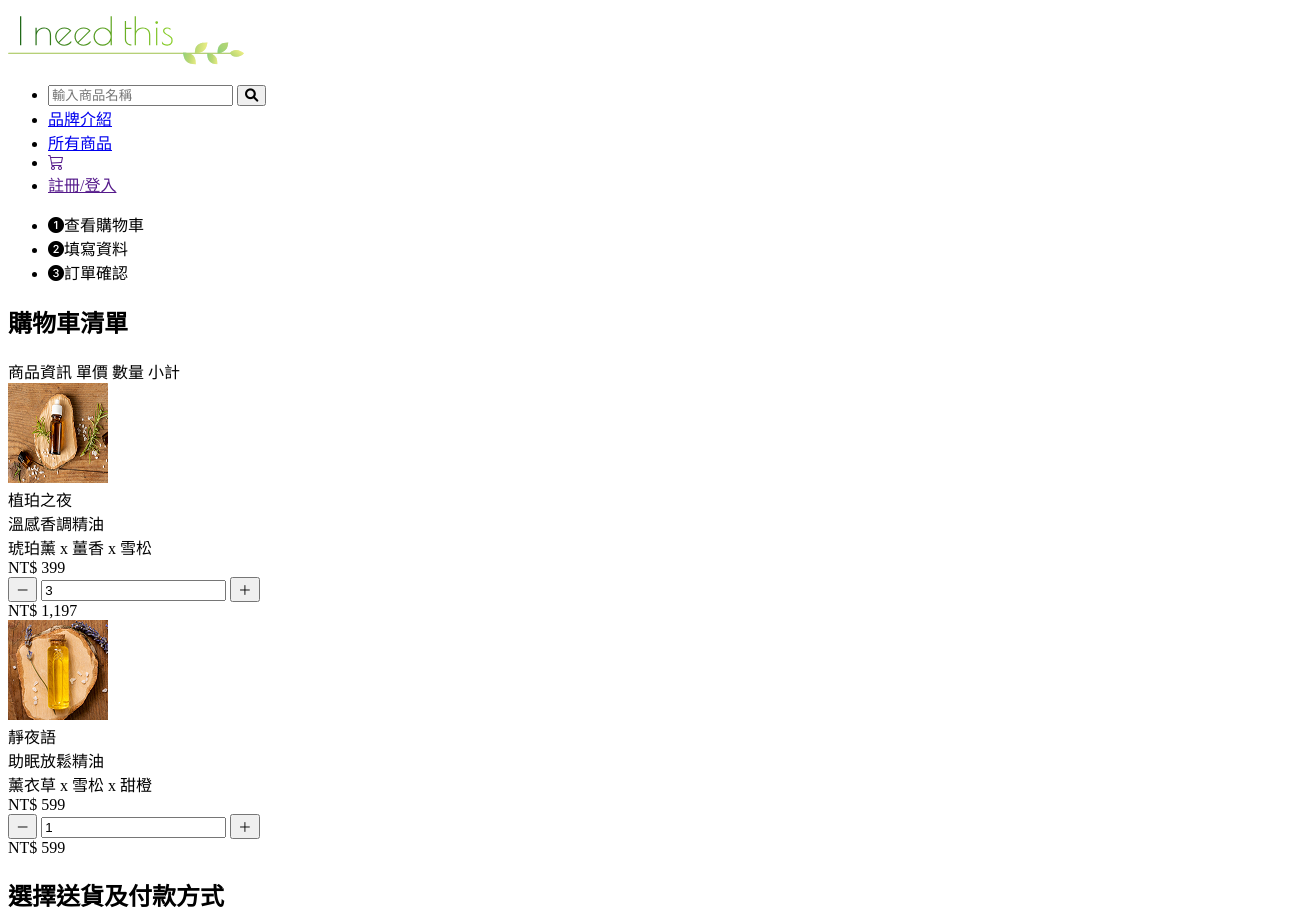
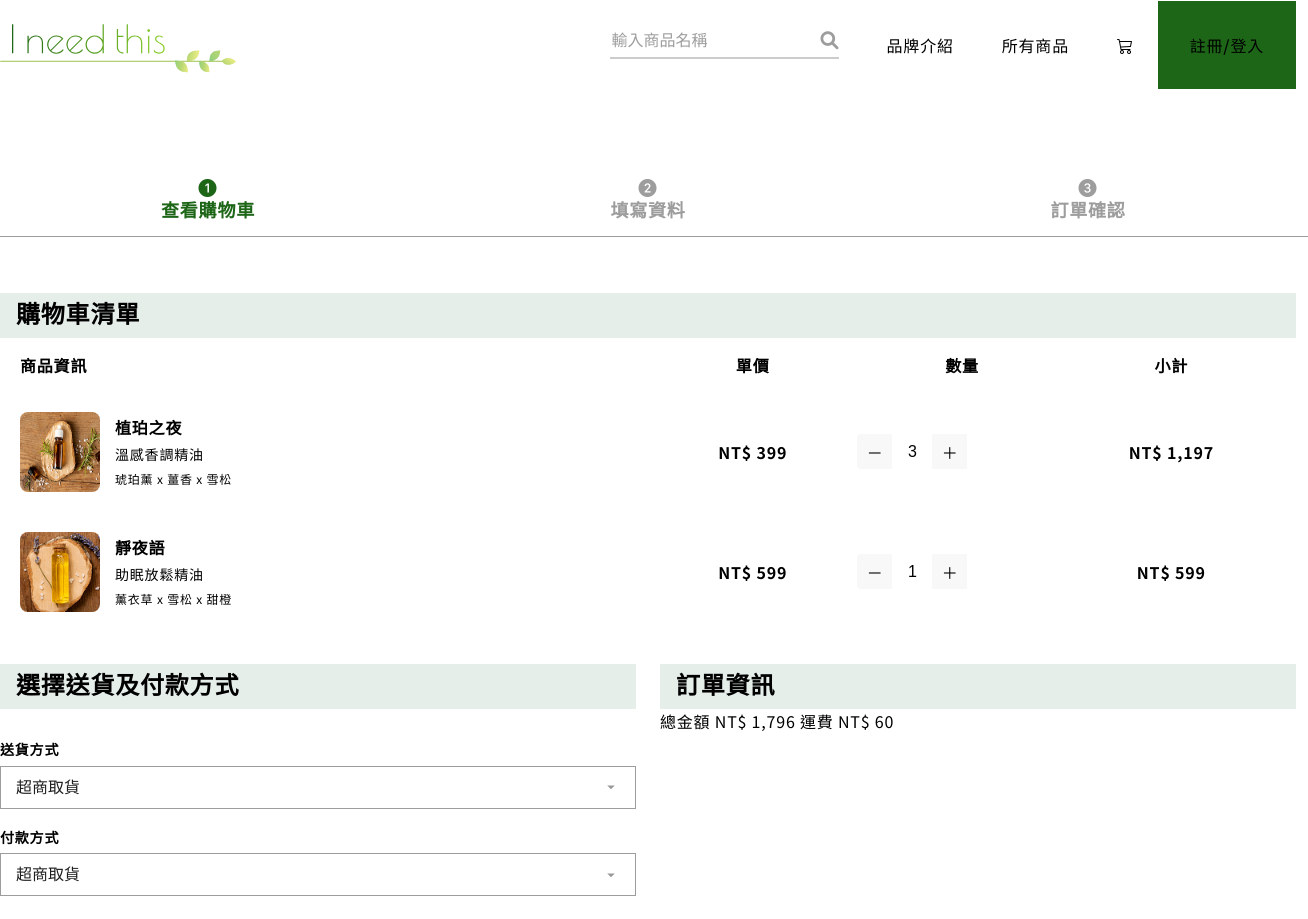
Before and after one commit to Jane0355/Ineedthis, a website built with Vite: page pages/shopping_info.html in a window 1280 px wide. Shown: the top 919 px of the page, 1308 px wide, since content can reach past the window. Built offline with nearby package versions, Linux system fonts and the light colour scheme; files whose address does not match are found by name.

Commit message:
圖片連結整理

```diff
--- a/pages/shopping_info.html
+++ b/pages/shopping_info.html
@@ -4,14 +4,14 @@
     <meta charset="UTF-8">
     <meta name="viewport" content="width=device-width, initial-scale=1.0">
     <title>結帳畫面</title>
-    <link rel="stylesheet" href="all.css">
+    <link rel="stylesheet" href="/CSS/all.css">
     <link rel="stylesheet" href="https://cdnjs.cloudflare.com/ajax/libs/font-awesome/6.0.0-beta3/css/all.min.css">
     <link rel="stylesheet" href="https://cdn.jsdelivr.net/npm/bootstrap-icons@1.13.1/font/bootstrap-icons.min.css">
 </head>
 <body>
   <nav class="container mb-72">
     <div class="d-flex align-center justify-between">
-      <a href="index.html" class="py-16 "><img src="/img/logo_on light.svg" alt="logo"></a>
+      <a href="index.html" class="py-16 "><img src="/assets/img/logo_on light.svg" alt="logo"></a>
       <ul class="d-flex align-center">
         <li class="px-24 py-20"><div class="search-bar">
           <input type="text" placeholder="輸入商品名稱" class="search-input">
@@ -44,7 +44,7 @@
 
         <div class="cart-table-row cart-item">
             <div class="col-product">
-                <img src="/img/琥珀之夜.jpg" alt="溫感香調精油" class="product-img">
+                <img src="/assets/img/琥珀之夜.jpg" alt="溫感香調精油" class="product-img">
                 <div class="product-details">
                     <div class="product-name">植珀之夜</div>
                     <div class="product-desc">溫感香調精油</div>
@@ -64,7 +64,7 @@
 
         <div class="cart-table-row cart-item">
             <div class="col-product">
-                <img src="/img/靜夜語.jpg" alt="助眠放鬆精油" class="product-img">
+                <img src="/assets/img/靜夜語.jpg" alt="助眠放鬆精油" class="product-img">
                 <div class="product-details">
                     <div class="product-name">靜夜語</div>
                     <div class="product-desc">助眠放鬆精油</div>
```
Also changed, not shown: CSS/all.css.
